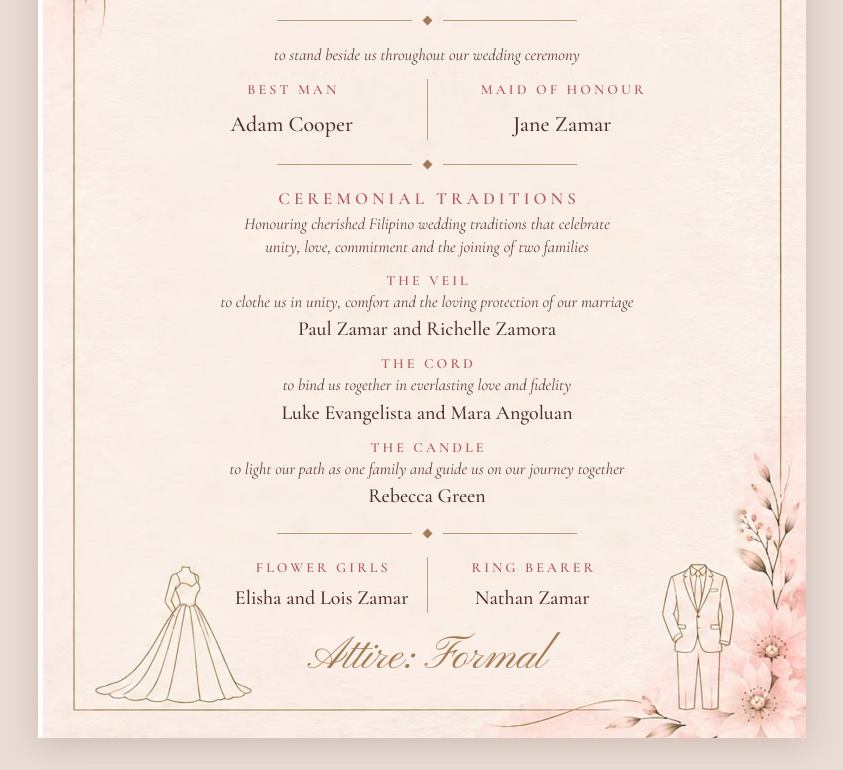
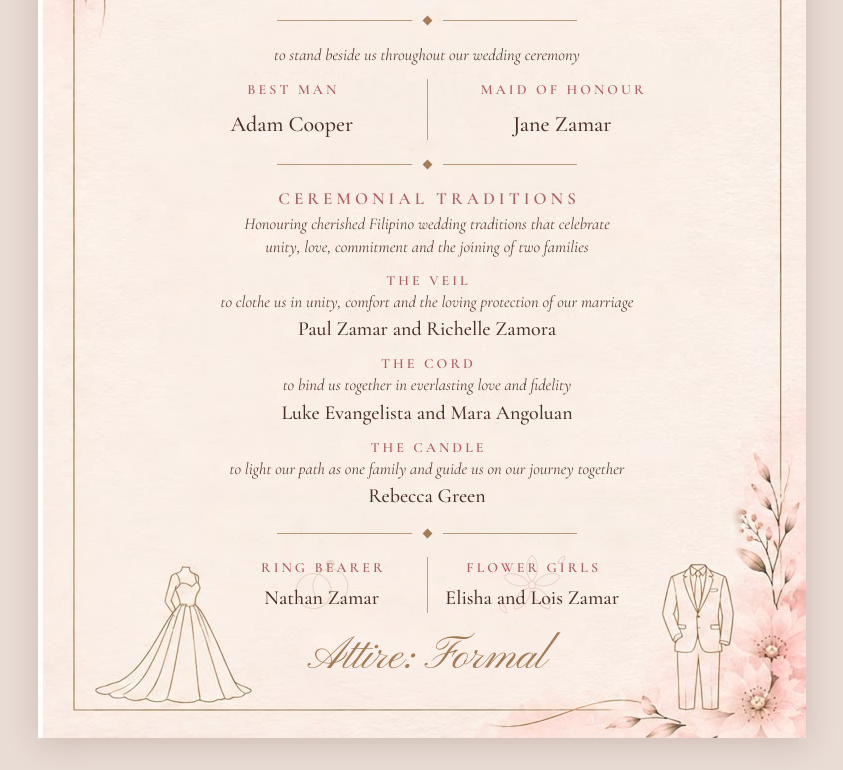
Before and after one commit to DanielGreenGit/Cathy-and-Daniel, a plain HTML site: page print/invitation.html in a window 1280 px wide. Shown: the part 1374-2144 px from the top of the page, without its empty margins (218-1061 px from the left). Drawn offline with nearby package versions, Linux system fonts and the light colour scheme.

Commit message:
Swap Ring Bearer and Flower Girls, add faint ring and petal outlines (site and print)
Co-Authored-By: Claude Opus 5.5 <noreply@anthropic.com>
Claude-Session: https://claude.ai/code/session_01Y5LZnpC1Qy5hW2T2PCSmLH

```diff
--- a/print/invitation.html
+++ b/print/invitation.html
@@ -86,6 +86,8 @@
   .split .rule { background: var(--gold); opacity: .7; }
   .split .col { display: flex; flex-direction: column; align-items: center; gap: 6px; padding: 2px 0; }
   .rites { display: flex; flex-direction: column; align-items: center; gap: 13px; margin-top: 14px; }
+  .has-motif { position: relative; isolation: isolate; }
+  .motif { position: absolute; z-index: -1; left: 50%; top: 50%; width: 76px; height: 76px; transform: translate(-50%, -50%); opacity: .2; pointer-events: none; }
   .attire { font-size: 46px; margin-bottom: 8px; }
 
   @media print {
@@ -190,9 +192,9 @@
     <div class="divider"><span></span></div>
 
     <div class="split" style="width:420px">
-      <div class="col"><p class="sub caps">Flower Girls</p><p class="names sm">Elisha and Lois Zamar</p></div>
+      <div class="col has-motif"><svg class="motif" viewBox="0 0 100 100" aria-hidden="true"><g fill="none" stroke="#a47c55" stroke-width="1.6" stroke-linejoin="round"><circle cx="39" cy="58" r="23"/><circle cx="61" cy="52" r="23"/><path d="M61 29 L55.5 22.5 L58 18 L64 18 L66.5 22.5 Z M55.5 22.5 L66.5 22.5 M61 29 L58 22.5 L61 18 L64 22.5 Z"/></g></svg><p class="sub caps">Ring Bearer</p><p class="names sm">Nathan Zamar</p></div>
       <div class="rule"></div>
-      <div class="col"><p class="sub caps">Ring Bearer</p><p class="names sm">Nathan Zamar</p></div>
+      <div class="col has-motif"><svg class="motif" viewBox="0 0 100 100" aria-hidden="true"><g fill="none" stroke="#b05f63" stroke-width="1.4" stroke-linejoin="round"><path transform="rotate(0 50 50)" d="M50 46 C40 35 41 18 50 11 C59 18 60 35 50 46Z"/><path transform="rotate(72 50 50)" d="M50 46 C40 35 41 18 50 11 C59 18 60 35 50 46Z"/><path transform="rotate(144 50 50)" d="M50 46 C40 35 41 18 50 11 C59 18 60 35 50 46Z"/><path transform="rotate(216 50 50)" d="M50 46 C40 35 41 18 50 11 C59 18 60 35 50 46Z"/><path transform="rotate(288 50 50)" d="M50 46 C40 35 41 18 50 11 C59 18 60 35 50 46Z"/><circle cx="50" cy="50" r="4.5"/><path transform="rotate(-35 13 82)" d="M13 88 C8 83 9 76 13 72 C17 76 18 83 13 88Z"/><path transform="rotate(40 88 18)" d="M88 23 C84 19 85 13 88 10 C91 13 92 19 88 23Z"/></g></svg><p class="sub caps">Flower Girls</p><p class="names sm">Elisha and Lois Zamar</p></div>
     </div>
 
     <p class="script attire">Attire: Formal</p>
--- a/styles.css
+++ b/styles.css
@@ -194,6 +194,9 @@ a { color: inherit; }
 .split { display: grid; grid-template-columns: 1fr 1fr; margin-top: 16px; }
 .split > div + div { border-left: 1px solid var(--gold-soft); }
 .split > div { padding: 2px 10px; }
+.has-motif { position: relative; isolation: isolate; }
+.nw { white-space: nowrap; }
+.motif { position: absolute; z-index: -1; left: 50%; top: 50%; width: 100px; height: 100px; transform: translate(-50%, -50%); opacity: .17; pointer-events: none; }
 .rites { display: grid; gap: 22px; margin-top: 26px; }
 
 /* ---------- attire ---------- */
```
Also changed, not shown: index.html (+3 -3 lines), print/att-chromium-iPhone13.png (added), print/att-chromium-iPhoneSE.png (added), print/split-chromium-iPhone13.png (added), print/split-chromium-iPhoneSE.png (added), 2 other files.
